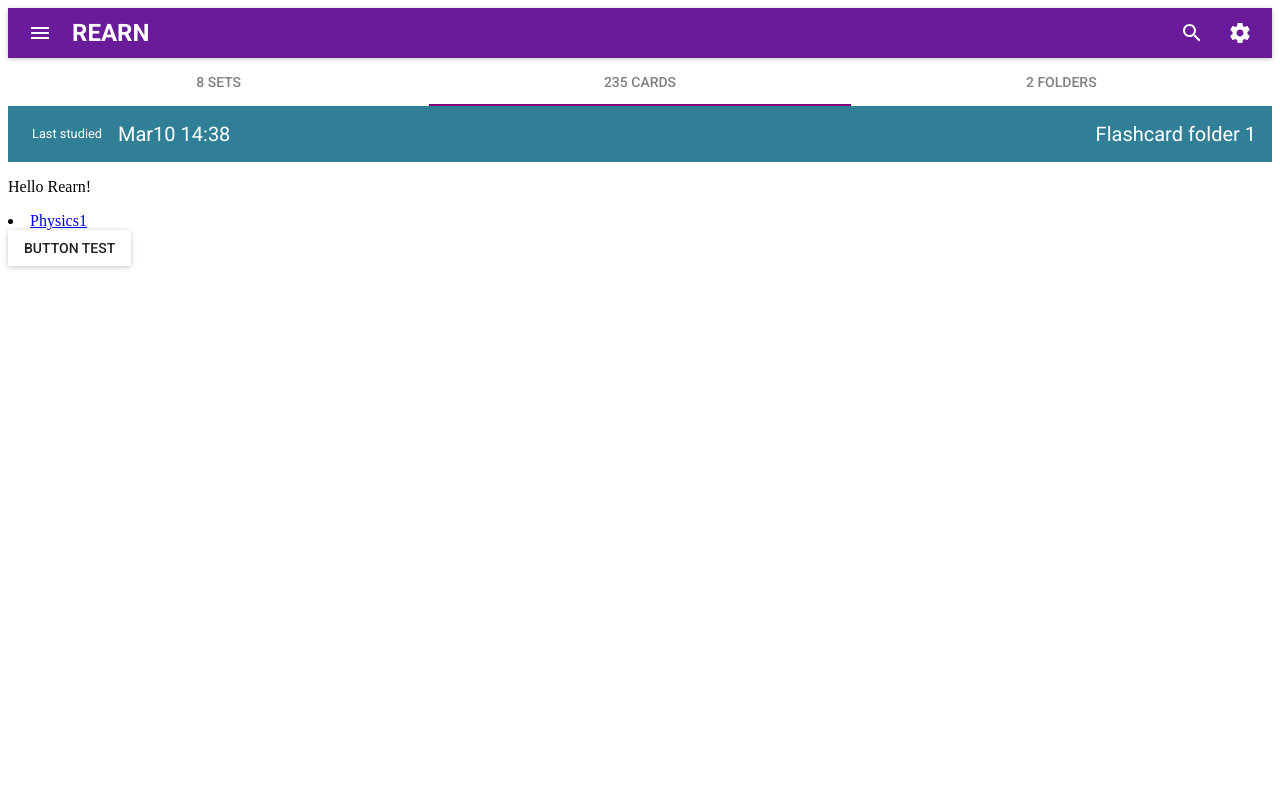
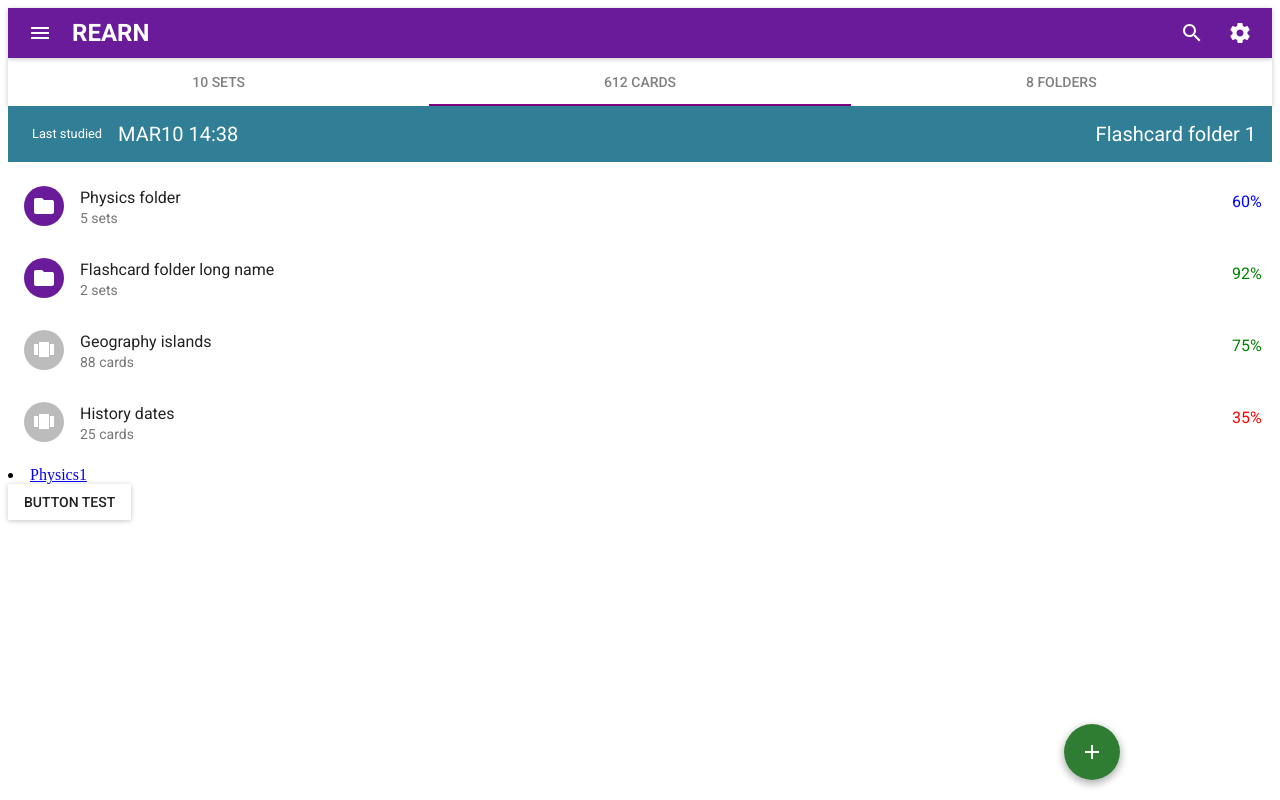
Before and after one commit to neone35/rearn, a Next.js app: page / in a window 1280 px wide. Built offline with nearby package versions, Linux system fonts and the light colour scheme.

Commit message:
Add datalist and action button

```diff
--- /dev/null
+++ b/components/DataList.jsx
@@ -0,0 +1,39 @@
+import React from 'react';
+import { List, ListItem } from 'material-ui/List';
+import Avatar from 'material-ui/Avatar';
+import FileFolder from 'material-ui/svg-icons/file/folder';
+import ViewCarousel from 'material-ui/svg-icons/action/view-carousel';
+import { purple800 } from 'material-ui/styles/colors';
+
+const DataList = () => (
+  <div>
+    <List>
+      <ListItem
+        leftAvatar={<Avatar icon={<FileFolder />} backgroundColor={purple800} />}
+        rightIcon={<p style={{ color: 'blue' }}>60%</p>}
+        primaryText="Physics folder"
+        secondaryText="5 sets"
+      />
+      <ListItem
+        leftAvatar={<Avatar icon={<FileFolder />} backgroundColor={purple800} />}
+        rightIcon={<p style={{ color: 'green' }}>92%</p>}
+        primaryText="Flashcard folder long name"
+        secondaryText="2 sets"
+      />
+      <ListItem
+        leftAvatar={<Avatar icon={<ViewCarousel />} />}
+        rightIcon={<p style={{ color: 'green' }}>75%</p>}
+        primaryText="Geography islands"
+        secondaryText="88 cards"
+      />
+      <ListItem
+        leftAvatar={<Avatar icon={<ViewCarousel />} />}
+        rightIcon={<p style={{ color: 'red' }}>35%</p>}
+        primaryText="History dates"
+        secondaryText="25 cards"
+      />
+    </List>
+  </div>
+);
+
+export default DataList;
--- a/components/LastInfo.jsx
+++ b/components/LastInfo.jsx
@@ -1,8 +1,10 @@
 import React from 'react';
-import { Toolbar, ToolbarGroup, ToolbarSeparator, ToolbarTitle } from 'material-ui/Toolbar';
+import { Toolbar, ToolbarGroup, ToolbarTitle } from 'material-ui/Toolbar';
+import Link from 'next/link';
 
 const LastInfo = props => (
-  <Toolbar>
+  <Link href="/settings">
+    <Toolbar style={{ cursor: 'pointer' }}>
       <ToolbarGroup>
         <ToolbarTitle text="Last studied" style={{ color: 'white', fontSize: '0.8em' }} />
         <ToolbarTitle text={props.lastStudied} style={{ color: 'white' }} />
@@ -11,6 +13,7 @@ const LastInfo = props => (
         <ToolbarTitle text={props.lastSet} style={{ color: 'white' }} />
       </ToolbarGroup>
     </Toolbar>
+  </Link>
 );
 
 export default LastInfo;
--- a/components/StatTabs.jsx
+++ b/components/StatTabs.jsx
@@ -1,6 +1,7 @@
 import React from 'react';
 import Router from 'next/router';
 import { Tabs, Tab } from 'material-ui/Tabs';
+import Paper from 'material-ui/Paper';
 
 const localLabels = ['8 sets', '235 cards', '2 folders'];
 const localPages = ['/sets', '/cards', '/folders'];
@@ -14,7 +15,7 @@ class StatTabs extends React.Component {
   constructor(props) {
     super(props);
     this.state = {
-      value: '235 cards',
+      value: (this.props.labels[1] != null) ? this.props.labels[1] : localLabels[1],
     };
     this.handleChange = this.handleChange.bind(this);
   }
@@ -27,10 +28,10 @@ class StatTabs extends React.Component {
 
   // TODO: replace dataroute=/settings with {propPages[index]}
   renderTabs() {
-    const { propLabels, propPages } = this.props;
-    const useLabels = (propLabels == null) ? localLabels : propLabels;
-    const usePages = (propPages == null) ? localPages : propPages;
-    const tabs = useLabels.map((useLabel, index) =>
+    const { labels, pages } = this.props;
+    const useLabels = (labels == null) ? localLabels : labels;
+    const usePages = (pages == null) ? localPages : pages; // eslint-disable-line
+    const tabs = useLabels.map((useLabel, index) => // eslint-disable-line
       (
         <Tab
           buttonStyle={{ backgroundColor: 'white', color: 'grey' }}
@@ -54,9 +55,9 @@ class StatTabs extends React.Component {
 
   render() {
     return (
-      <div>
+      <Paper zDepth={1} rounded={false}>
         {this.renderTabs()}
-      </div>
+      </Paper>
     );
   }
 }
--- a/lib/rearnTheme.js
+++ b/lib/rearnTheme.js
@@ -3,7 +3,7 @@ import {
   purple500, purple800,
   purple200,
   grey300,
-  cyan400, cyan200, cyan500,
+  cyan200, cyan500,
   green800,
   white, darkBlack, fullBlack,
 } from 'material-ui/styles/colors';
--- a/pages/index.jsx
+++ b/pages/index.jsx
@@ -1,9 +1,13 @@
 import RaisedButton from 'material-ui/RaisedButton';
+import FloatingActionButton from 'material-ui/FloatingActionButton';
+import ContentAdd from 'material-ui/svg-icons/content/add';
 import Link from 'next/link';
 import React from 'react';
 import Layout from '../lib/layout';
 import StatTabs from '../components/StatTabs';
 import LastInfo from '../components/LastInfo';
+import DataList from '../components/DataList';
+import { green800 } from 'material-ui/styles/colors';
 
 const CardsetLink = props => (
   <li>
@@ -15,11 +19,27 @@ const CardsetLink = props => (
 
 const Index = () => (
   <Layout title="Rearn - index">
-    <StatTabs />
-    <LastInfo lastStudied="Mar10 14:38" lastSet="Flashcard folder 1" />
-    <p>Hello Rearn!</p>
+    <StatTabs
+      labels={['10 sets', '612 cards', '8 folders']}
+      pages={['/sets', '/cards', '/folders']}
+    />
+    <LastInfo lastStudied="MAR10 14:38" lastSet="Flashcard folder 1" />
+    <DataList />
     <CardsetLink title="Physics1" />
     <RaisedButton label="Button test" />
+    <FloatingActionButton
+      backgroundColor={green800}
+      style={{
+        margin: 0,
+        top: 'auto',
+        right: 160,
+        bottom: 20,
+        left: 'auto',
+        position: 'fixed',
+      }}
+    >
+      <ContentAdd />
+    </FloatingActionButton>
   </Layout>
 );
 
--- a/pages/settings.jsx
+++ b/pages/settings.jsx
@@ -1,10 +1,8 @@
 import React from 'react';
 import Layout from '../lib/layout';
-import StatTabs from '../components/StatTabs';
 
 const Settings = () => (
   <Layout title="Rearn - settings">
-    <StatTabs />
     <p>Welcome to Settings!</p>
   </Layout>
 );
```
Lines whose indentation alone changed are shown as unchanged.
